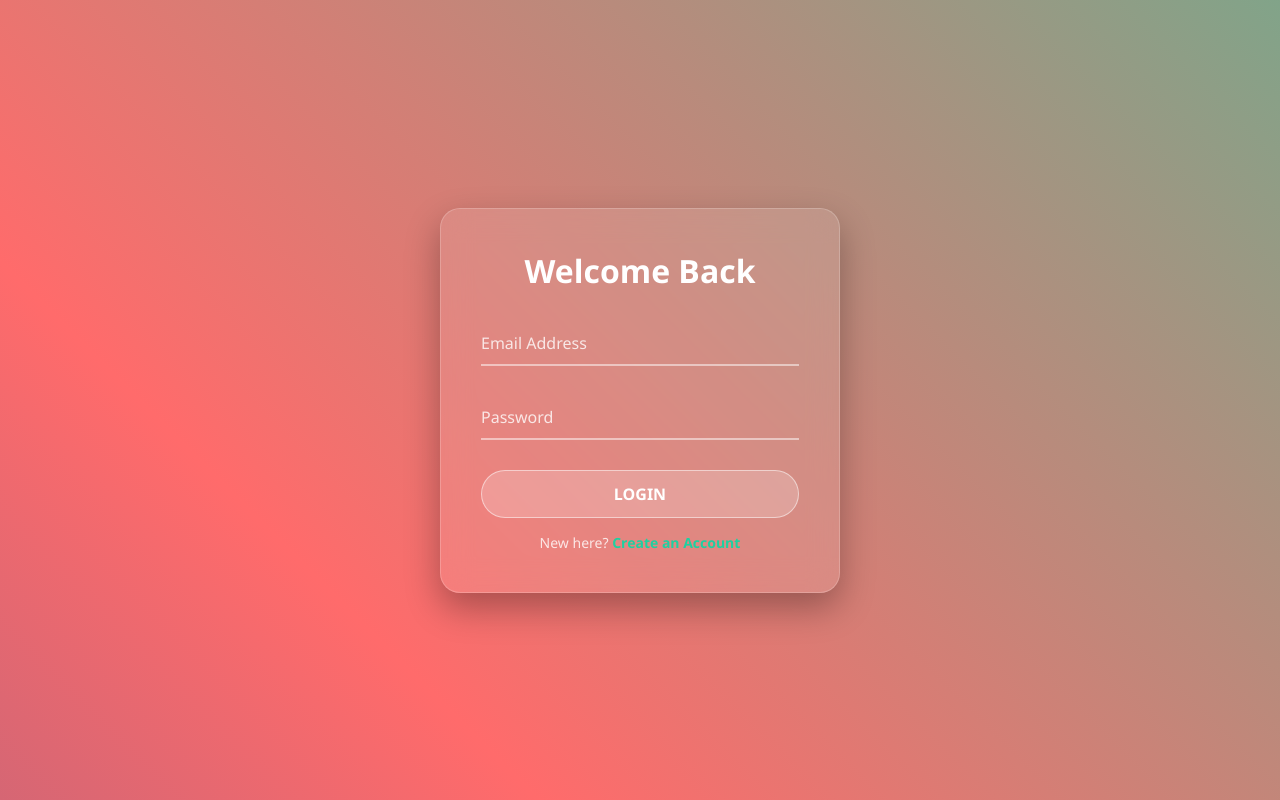
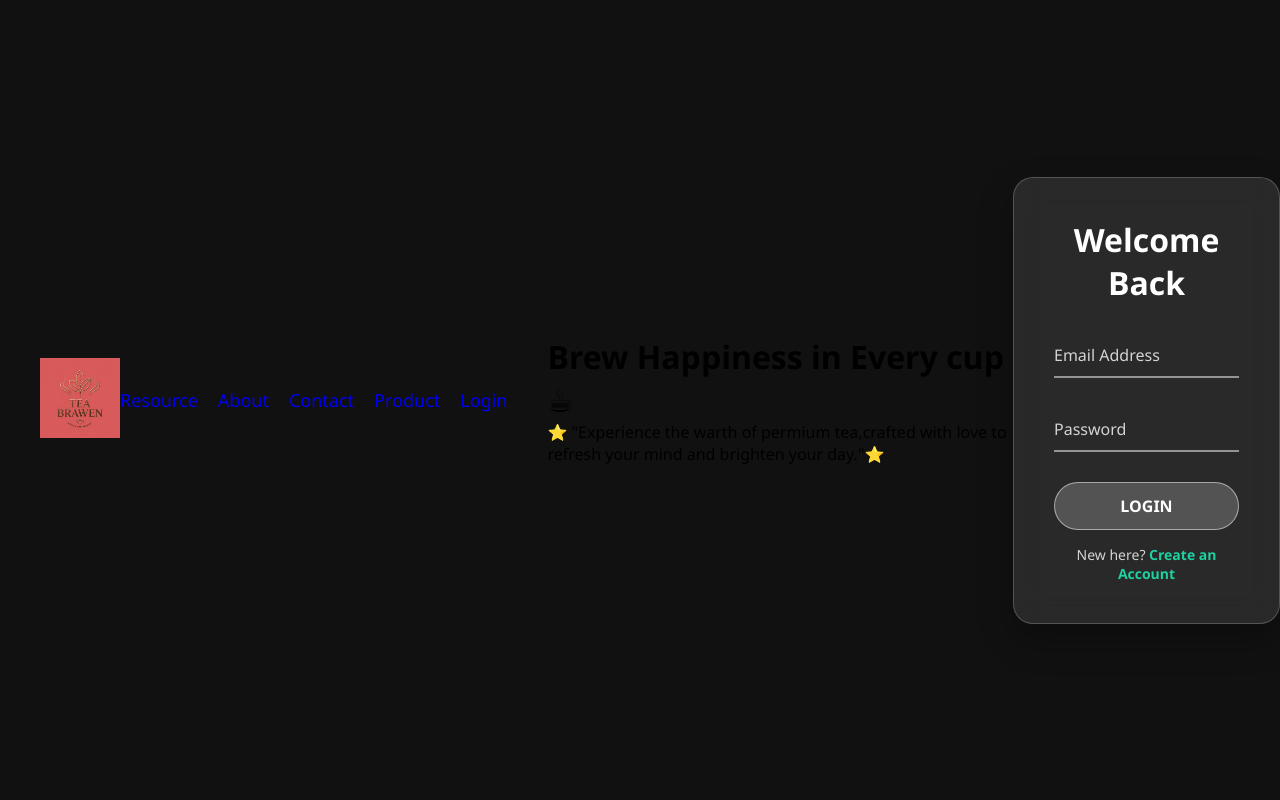
Before and after one commit to ravi755667kumar-del/Django_project, a Django app: page / in a window 1280 px wide. Run offline with Django 5.2, Linux system fonts and the light colour scheme.

Commit message:
make changes in login pages

```diff
--- a/tea/shop/static/css/style.css
+++ b/tea/shop/static/css/style.css
@@ -17,11 +17,35 @@ body {
 }
 
 body.auth-mode {
-    background: linear-gradient(45deg, #1e3c72, #2a5298, #ff6b6b, #1dd1a1);
+    background: linear-gradient(#E56B6F);
     background-size: 400% 400%;
     animation: gradientBG 15s ease infinite;
 }
+header{
+    display: flex;
+    justify-content: space-between;
+    align-items: center;
+    padding: 15px 40px;
 
+}
+
+.logo img{
+   /* background-color:#ff6b6b ;*/
+    width: 80px;
+    height: 80px;
+    margin-top: none;
+    top:0px;
+
+}
+nav{
+    display: flex;
+    gap:20px;
+}
+nav a{
+    text-decoration: none;
+    color:none;
+    font-size:18px;
+}
 body.tea-mode {
     background: url('https://images.unsplash.com/photo-1576092768241-dec231879fc3?auto=format&fit=crop&w=1920&q=80') center/cover no-repeat fixed;
     align-items: flex-start;
--- a/tea/shop/templates/login.html
+++ b/tea/shop/templates/login.html
@@ -3,6 +3,25 @@
 {% block body_class %}auth-mode{% endblock %}
 
 {% block content %}
+<header>
+        <div class="logo">
+            <img src="static/images/header.png" alt="Logo">
+        </div>
+        <nav>
+            <a href="#">Resource</a>
+            <a href="#">About</a>
+            <a href="#">Contact</a>
+            <a href="#">Product</a>
+            <a href="#" onclick="openLogin(); return false;">Login</a>
+        </nav>
+</header>
+ <div class="hero">
+        <h1>Brew Happiness in Every cup ☕</h1>
+        <p>
+           ⭐ "Experience the warth of permium tea,crafted with
+            love to refresh your mind and brighten your day."⭐
+        </p>
+</div>
 <div id="auth-wrapper" class="glass-panel form-wrapper fade-in">
     <div id="login-section" class="form-section active">
         <h2>Welcome Back</h2>
```
Also changed, not shown: tea/db.sqlite3, tea/shop/static/images/down.png (added), tea/shop/static/images/down2.png (added), tea/shop/static/images/down3.png (added), tea/shop/static/images/header.png (added), 2 other files.
